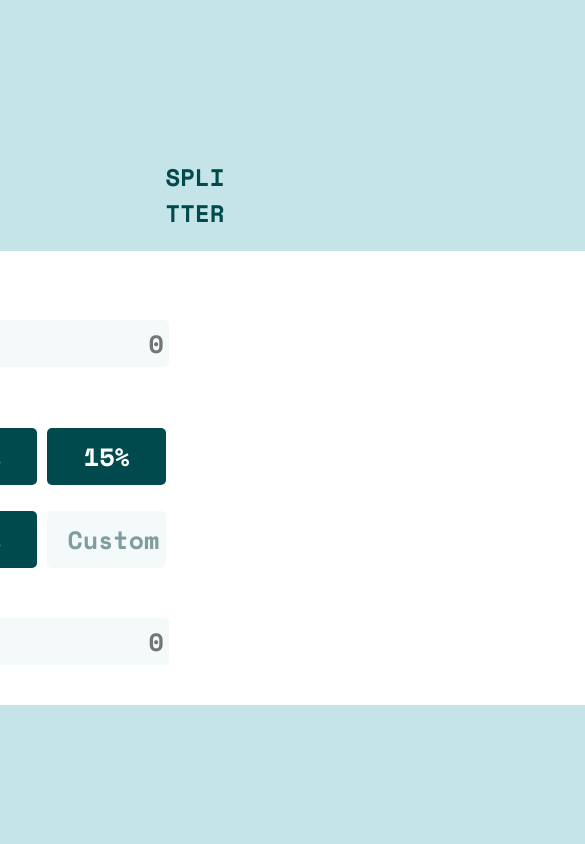
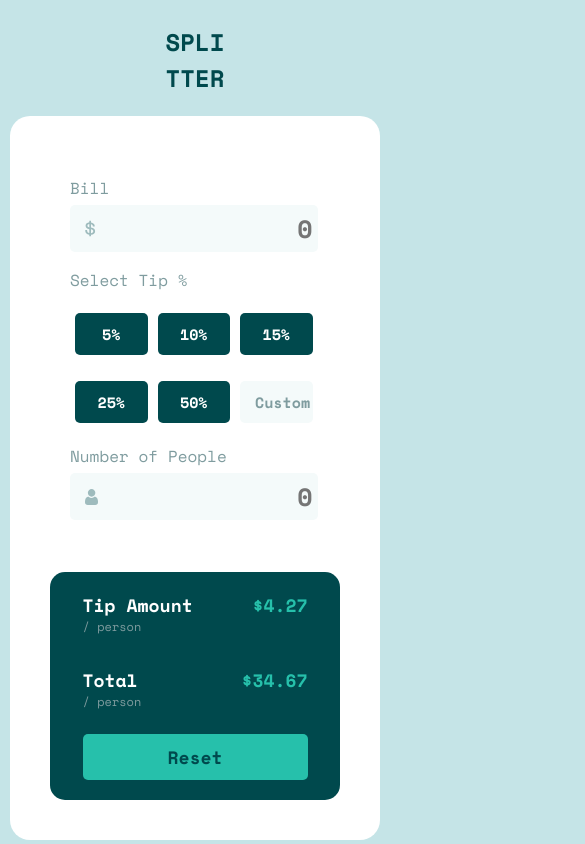
Before and after one commit to qusaikader/tip-calculator-react, a React (Create React App) app: page / in a window 390 px wide. Shown: the top 844 px of the page, 585 px wide, since content can reach past the window. Built offline with nearby package versions, Linux system fonts and the light colour scheme.

Commit message:
Completed with basic UI

```diff
--- a/src/App.css
+++ b/src/App.css
@@ -19,9 +19,16 @@ header h2{
 
 .container {
     display: flex;
+    justify-content: space-evenly;
     background-color: hsl(0, 0%, 100%);
     padding: 40px;
     border-radius: 20px;
-    min-width: 820px;
-    min-height: 350px;
 }
+
+@media screen and (max-width: 620px) {
+    .container {
+        flex-direction: column;
+        gap: 2em;
+
+    }
+}
--- a/src/App.js
+++ b/src/App.js
@@ -1,5 +1,6 @@
 import './App.css';
 import TipCalculateForm from './Components/Form/TipCalculateForm';
+import DisplayResult from './Components/Results/DisplayResult';
 
 function App() {
   return (
@@ -9,6 +10,7 @@ function App() {
       </header>
       <main className='container'>
         <TipCalculateForm />
+        <DisplayResult />
       </main>
     </>
   );
--- a/src/Components/Form/TipCalculateForm.css
+++ b/src/Components/Form/TipCalculateForm.css
@@ -5,10 +5,11 @@ input[type="number"]::-webkit-outer-spin-button {
 }
 
 .tipForm{
-    width: 48%;
     display: flex;
     flex-direction: column;
+    width: 375px;
     justify-content: center;
+    margin-right: 2em;
 }
 
 .input-group{
@@ -80,3 +81,37 @@ input[type="number"]::-webkit-outer-spin-button {
     background-color: hsl(189, 41%, 97%);
     color: hsl(184, 14%, 56%);
 }
+
+@media screen and (max-width: 900px) {
+    .tipForm{
+        width: 320px;
+    }
+
+    .tip-group li{
+        padding: 10px 15px;
+        margin: 5px;
+        font-size: 20px;
+    }
+}
+
+@media screen and (max-width: 760px) {
+    .tipForm{
+        width: 250px;
+    }
+
+    .tip-group li{
+        width: 17%;
+        margin: 5px;
+        font-size: 15px;
+    }
+}
+
+@media screen and (max-width: 620px) {
+    .tipForm{
+        margin-right: 0;
+    }
+
+    .tipForm{
+        padding: 20px;
+    }
+}
--- /dev/null
+++ b/src/Components/Results/DisplayResult.css
@@ -0,0 +1,100 @@
+.result-container{
+    background-color: hsl(183, 100%, 15%);
+    display: flex;
+    flex-direction: column;
+    width: 375px;
+    justify-content: space-around;
+    align-items: center;
+    border-radius: 15px;
+}
+
+.displaybox{
+    width: 80%;
+    display: flex;
+    flex-direction: column;
+    gap: 2em;
+}
+
+.output-group {
+    display: flex;
+    width: 100%;
+    justify-content: space-between;
+
+}
+
+.output-group .amountBox p{
+    margin: 0;
+    color: hsl(172, 67%, 45%);
+    font-weight: bold;
+    font-size: 36px;
+}
+
+.informationBox p{
+    margin: 0;
+    color: hsl(184, 14%, 56%);
+}
+
+.informationBox .title{
+    color: white;
+    font-weight: bold;
+    font-size: 18px;
+}
+
+.result-container button{
+    width: 80%;
+    padding: 10px;
+    border: none;
+    border-radius: 5px;
+    font-size: 18px;
+    font-weight: bold;
+    color: hsl(183, 100%, 15%);
+    background-color: hsl(172, 67%, 45%);
+    cursor: pointer;
+
+}
+
+@media screen and (max-width: 900px) {
+    .result-container{
+        width: 320px;
+    }
+
+    .output-group .amountBox p{
+        font-size: 32px;
+    }
+
+}
+
+@media screen and (max-width: 760px) {
+    .result-container{
+        width: 250px;
+    }
+
+    .output-group .amountBox p{
+        font-size: 26px;
+    }
+}
+
+@media screen and (max-width: 620px) {
+    .result-container{
+        gap: 1.5em;
+        padding: 20px;
+    }
+
+    .output-group .amountBox p{
+        font-size: 18px;
+    }
+
+    .informationBox p{
+        font-size: 12px;
+    }
+
+    .displaybox{
+        width: 90%;
+    }
+
+    .result-container button {
+        width: 90%;
+    }
+
+
+}
--- /dev/null
+++ b/src/Components/Results/DisplayResult.js
@@ -0,0 +1,33 @@
+import './DisplayResult.css'
+
+
+const DisplayResult = (props) => {
+    return (
+        <div className='result-container'>
+            <div className='displaybox'>
+                <div className='output-group'>
+                    <div className='informationBox'>
+                        <p className='title'>Tip Amount</p>
+                        <p>/ person</p>
+                    </div>
+                    <div className='amountBox'>
+                        <p>$4.27</p>
+                    </div>
+                </div>
+                <div className='output-group'>
+                    <div className='informationBox'>
+                        <p className='title'>Total</p>
+                        <p>/ person</p>
+                    </div>
+                    <div className='amountBox'>
+                        <p>$34.67</p>
+                    </div>
+                </div>
+            </div>
+            <button>Reset</button>
+
+        </div>
+    )
+}
+
+export default DisplayResult;
```
